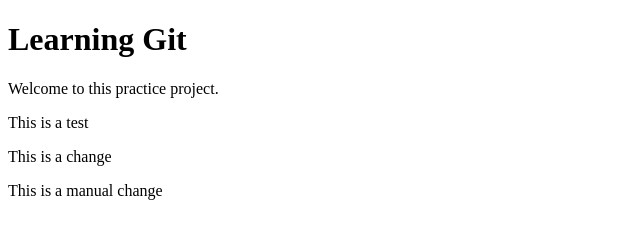
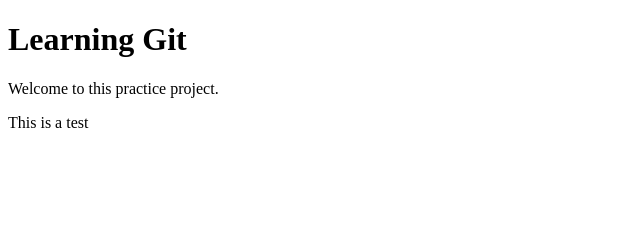
Before and after one commit to Cecipaw/Learning-git, a plain HTML site: page index.html in a window 1280 px wide. Shown: the whole page, without its empty margins (0-640 px from the left). Drawn offline with Linux system fonts and the light colour scheme.

Commit message:
Update index.html

```diff
--- a/index.html
+++ b/index.html
@@ -9,7 +9,5 @@
   <h1>Learning Git</h1>
   <p>Welcome to this practice project.</p>
   <p>This is a test</p>
-  <p>This is a change</p>
-  <p>This is a manual change</p>
 </body>
 </html>
```
